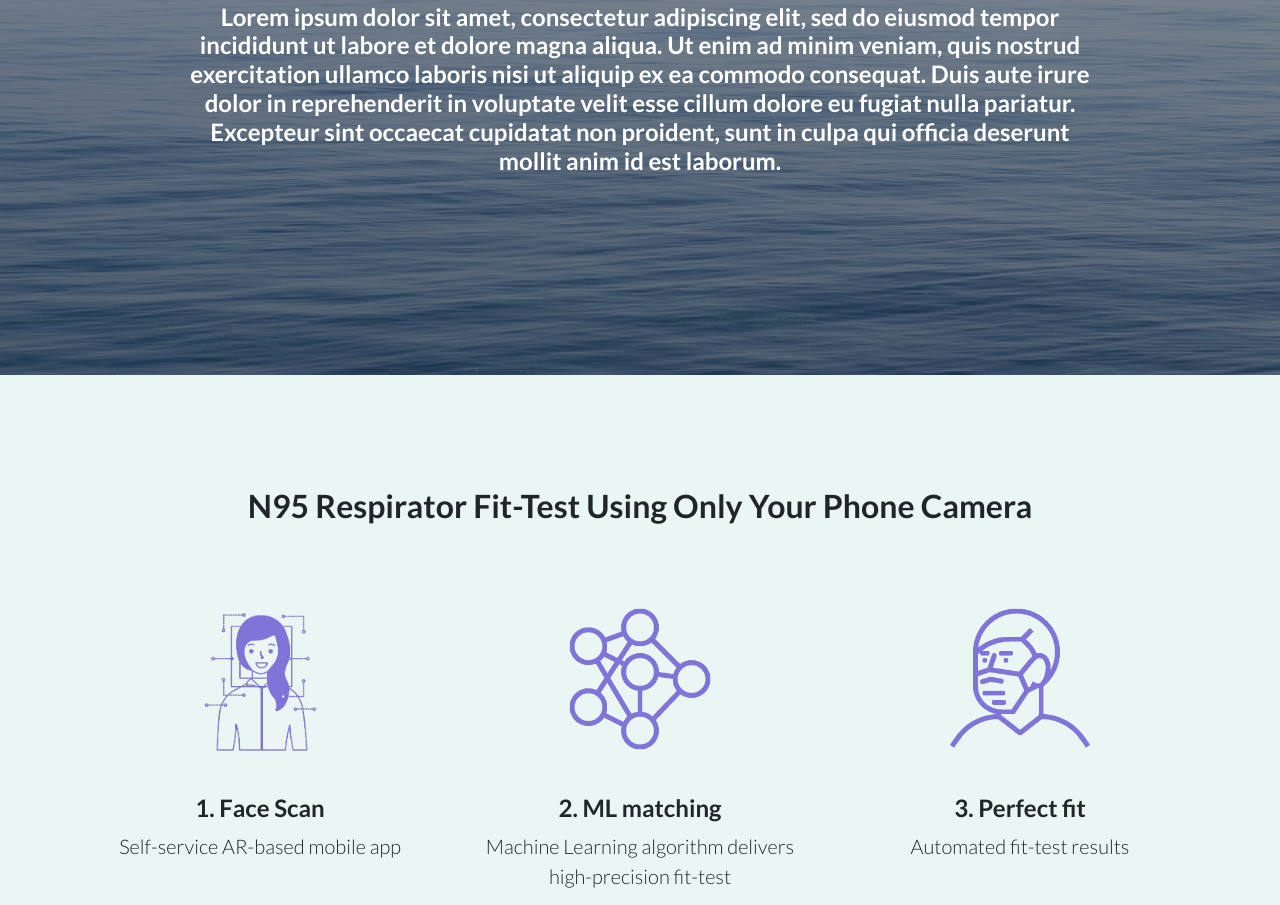
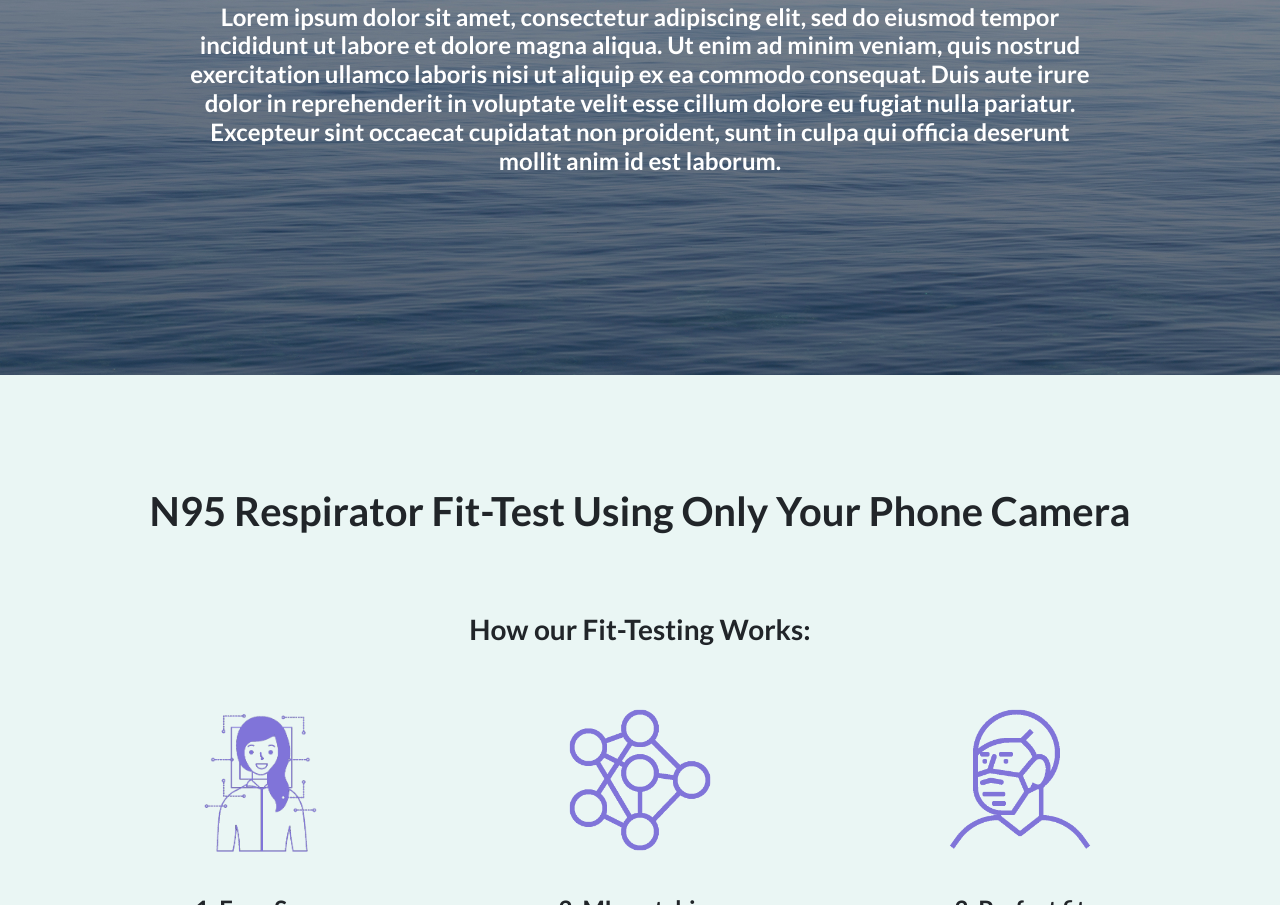
Before and after one commit to peter-novak-m/respite, a website: page index.html in a window 1280 px wide. Shown: the part 371-1276 px from the top of the page. Drawn offline with Linux system fonts and the light colour scheme.

Commit message:
Adding subheading above the icons

```diff
--- a/index.html
+++ b/index.html
@@ -74,10 +74,12 @@
     <!-- Icons Grid -->
     <section class="features-icons bg-green text-center">
       <div class="container">
-        <h2 class="mb-5">
+        <h1 class="mb-5">
           N95 Respirator Fit-Test Using Only Your Phone Camera
-        </h2>
+        </h1>
         <div class="col-xs-12" style="height: 30px"></div>
+        <h3 class="mb-5">How our Fit-Testing Works:</h3>
+        <div class="col-xs-12" style="height: 10px"></div>
         <div class="row">
           <div class="col-lg-4">
             <div class="features-icons-item mx-auto mb-5 mb-lg-0 mb-lg-3">
```
